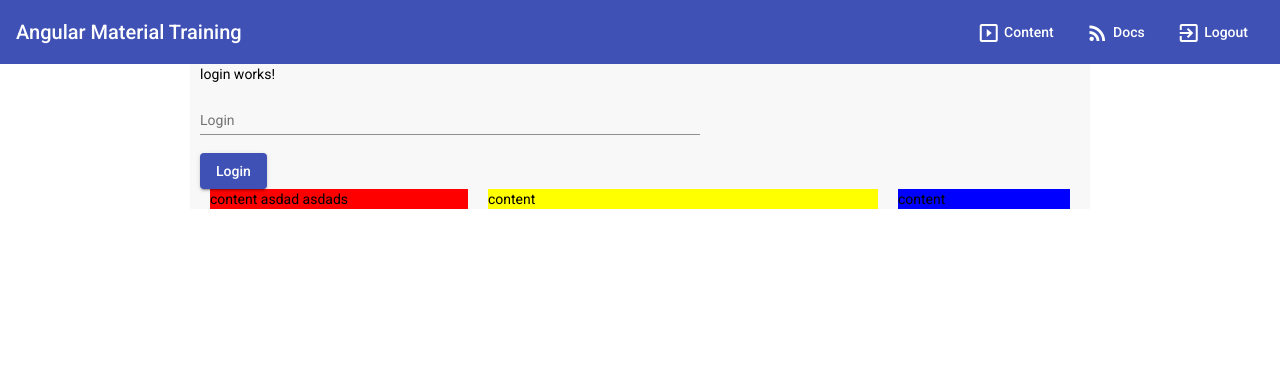
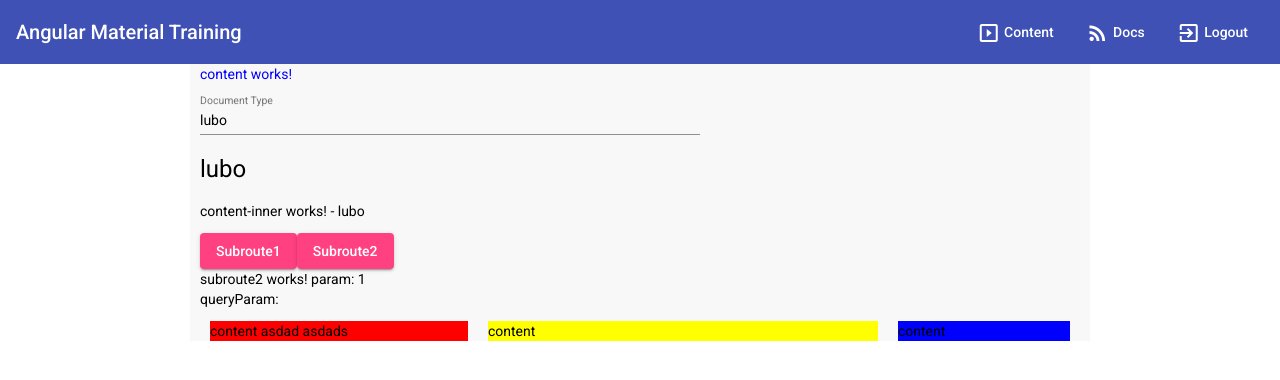
Before and after one commit to inspirexs/angular-training, an Angular app: page /content/subroute2/1 in a window 1280 px wide. Before the commit this address led to /. Shown: the top 380 px of the page. Built offline with nearby package versions, Linux system fonts and the light colour scheme; sample sign-in values are in the browser's storage.

Commit message:
add queryparams

```diff
--- a/src/app/app.routes.ts
+++ b/src/app/app.routes.ts
@@ -11,7 +11,7 @@
   { path: 'content', component: ContentComponent, canActivate: [ AuthGuard ],
   children:[
     { path: 'subroute1', component: Subroute1Component },
-    { path: 'subroute2', component: Subroute2Component },
+    { path: 'subroute2/:id', component: Subroute2Component },
   ] },
   { path: 'document', loadChildren: () => import('../modules/document/document.module').then(m => m.DocumentModule) },
   { path: '**', redirectTo: '', pathMatch: 'full' },
--- a/src/app/components/content/content-subroutes/subroute2/subroute2.component.html
+++ b/src/app/components/content/content-subroutes/subroute2/subroute2.component.html
@@ -1,3 +1,5 @@
 <p>
-  subroute2 works!
+  subroute2 works! param: {{param}}
+  <br />
+  queryParam: {{queryParamName}}
 </p>
--- a/src/app/components/content/content-subroutes/subroute2/subroute2.component.ts
+++ b/src/app/components/content/content-subroutes/subroute2/subroute2.component.ts
@@ -1,4 +1,5 @@
 import { Component, OnInit } from '@angular/core';
+import { ActivatedRoute } from '@angular/router';
 
 @Component({
   selector: 'app-subroute2',
@@ -6,10 +7,19 @@
   styleUrls: ['./subroute2.component.css']
 })
 export class Subroute2Component implements OnInit {
+  param: string;
+  queryParamName: string;
 
-  constructor() { }
+  constructor(private route: ActivatedRoute) { }
 
   ngOnInit() {
+    this.route.params.subscribe(params => {
+      this.param = params['id'];
+    });
+
+    this.route.queryParams.subscribe(params => {
+      this.queryParamName = params['name'];
+    });
   }
 
 }
```
